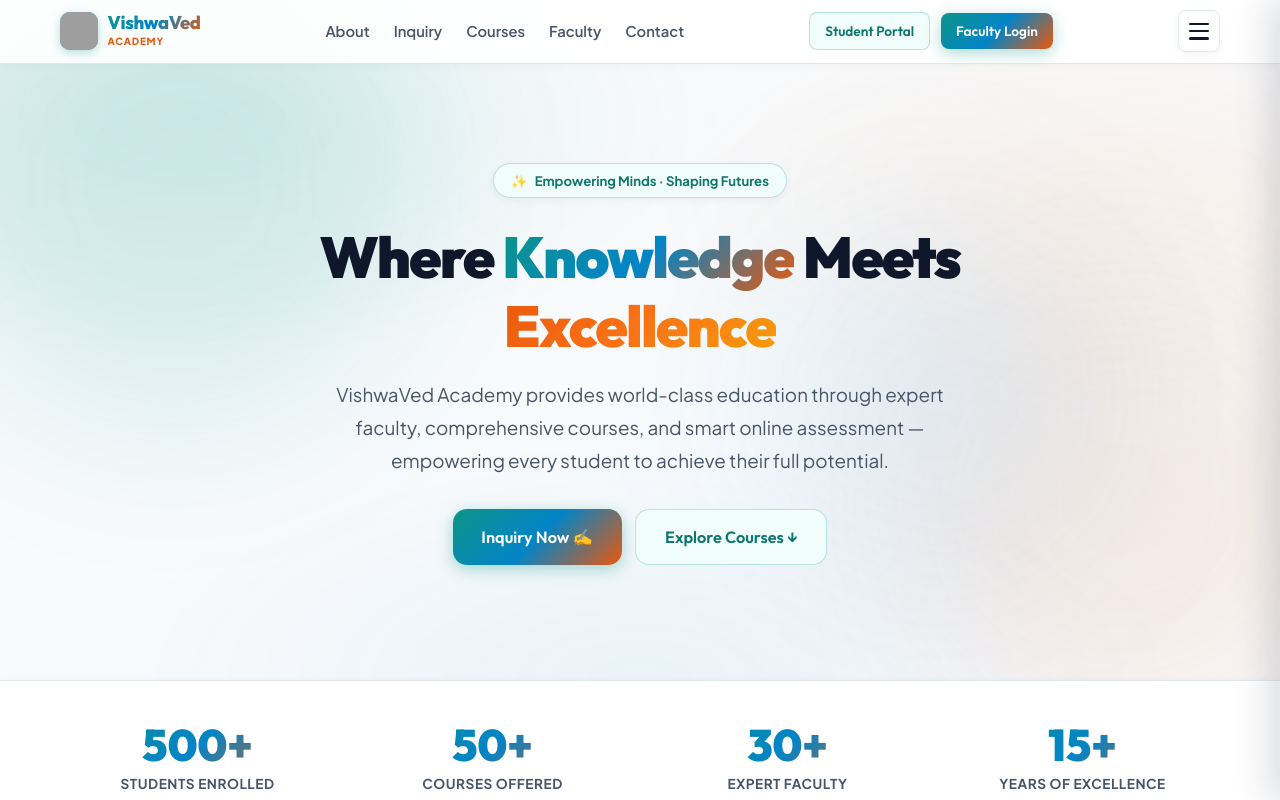
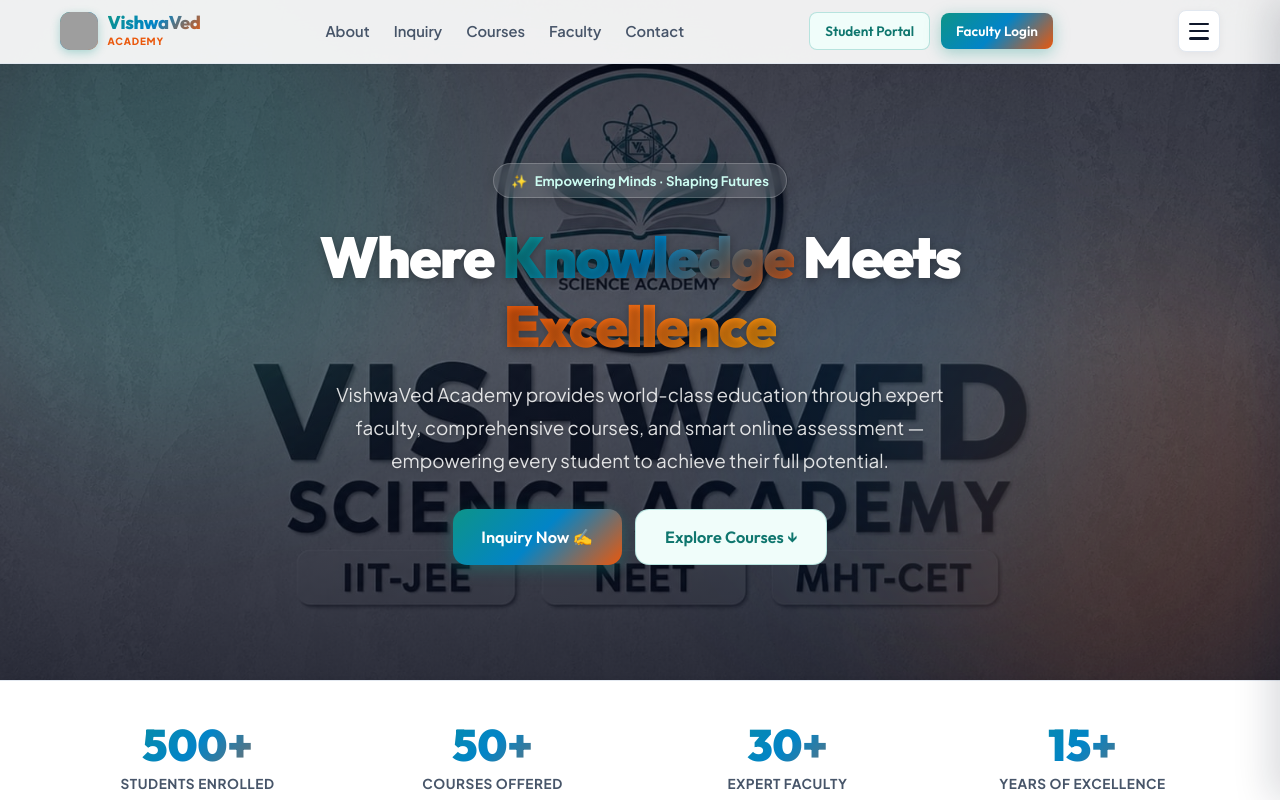
Before and after one commit to sadmsd707/Vishwaved, a Next.js app: page / in a window 1280 px wide. Shown: the top 800 px of the page. Built offline with nearby package versions, Linux system fonts and the light colour scheme; no server answers; grey boxes are pictures that could not be loaded.

Commit message:
Add background image to hero section

```diff
--- a/app/globals.css
+++ b/app/globals.css
@@ -884,6 +884,20 @@
   text-align: center;
   padding: 6.5rem 1.25rem 3.5rem;
   overflow: hidden;
+  background: url('/Vishwved main.jpeg') center center / cover no-repeat;
+}
+/* Dark overlay for text readability over the background image */
+.academy-hero::before {
+  content: '';
+  position: absolute;
+  inset: 0;
+  background: linear-gradient(
+    180deg,
+    rgba(2, 6, 23, 0.72) 0%,
+    rgba(15, 23, 42, 0.68) 50%,
+    rgba(2, 6, 23, 0.78) 100%
+  );
+  z-index: 1;
 }
 .hero-orb {
   position: absolute;
@@ -891,10 +905,11 @@
   filter: blur(80px);
   pointer-events: none;
   animation: floatOrb 12s ease-in-out infinite;
-}
-.hero-orb-1 { width: min(520px, 90vw); height: min(520px, 90vw); background: rgba(13, 148, 136, 0.12); top: -8%; left: -6%; animation-delay: 0s; }
-.hero-orb-2 { width: min(450px, 80vw); height: min(450px, 80vw); background: rgba(234, 88, 12, 0.09); bottom: -6%; right: -6%; animation-delay: -4s; }
-.hero-orb-3 { width: min(350px, 60vw); height: min(350px, 60vw); background: rgba(2, 132, 199, 0.08); top: 35%; right: 15%; animation-delay: -8s; }
+  z-index: 1;
+}
+.hero-orb-1 { width: min(520px, 90vw); height: min(520px, 90vw); background: rgba(13, 148, 136, 0.18); top: -8%; left: -6%; animation-delay: 0s; }
+.hero-orb-2 { width: min(450px, 80vw); height: min(450px, 80vw); background: rgba(234, 88, 12, 0.14); bottom: -6%; right: -6%; animation-delay: -4s; }
+.hero-orb-3 { width: min(350px, 60vw); height: min(350px, 60vw); background: rgba(2, 132, 199, 0.12); top: 35%; right: 15%; animation-delay: -8s; }
 
 .hero-content { position: relative; z-index: 2; max-width: 860px; width: 100%; }
 .hero-pill {
@@ -903,17 +918,19 @@
   gap: 0.45rem;
   padding: 0.35rem 1.1rem;
   border-radius: 999px;
-  background: #f0fdfa;
-  border: 1px solid rgba(13, 148, 136, 0.25);
-  color: var(--accent-3);
+  background: rgba(255, 255, 255, 0.12);
+  backdrop-filter: blur(10px);
+  -webkit-backdrop-filter: blur(10px);
+  border: 1px solid rgba(255, 255, 255, 0.2);
+  color: #ccfbf1;
   font-size: 0.82rem;
   font-weight: 700;
   margin-bottom: 1.5rem;
-  box-shadow: var(--shadow-sm);
+  box-shadow: 0 2px 12px rgba(0, 0, 0, 0.15);
   animation: fadeIn 0.6s ease both;
 }
-.hero-title { margin-bottom: 1.15rem; font-weight: 900; color: #0f172a; animation: fadeIn 0.7s ease 0.1s both; }
-.hero-desc { font-size: clamp(1rem, 2.5vw, 1.18rem); max-width: 650px; margin: 0 auto 2rem; color: var(--text-secondary); line-height: 1.75; animation: fadeIn 0.7s ease 0.2s both; }
+.hero-title { margin-bottom: 1.15rem; font-weight: 900; color: #ffffff; animation: fadeIn 0.7s ease 0.1s both; text-shadow: 0 2px 8px rgba(0, 0, 0, 0.3); }
+.hero-desc { font-size: clamp(1rem, 2.5vw, 1.18rem); max-width: 650px; margin: 0 auto 2rem; color: rgba(255, 255, 255, 0.85); line-height: 1.75; animation: fadeIn 0.7s ease 0.2s both; text-shadow: 0 1px 4px rgba(0, 0, 0, 0.2); }
 .hero-cta-row {
   display: flex;
   gap: 0.85rem;
```
Also changed, not shown: public/Vishwved main.jpeg (added).
